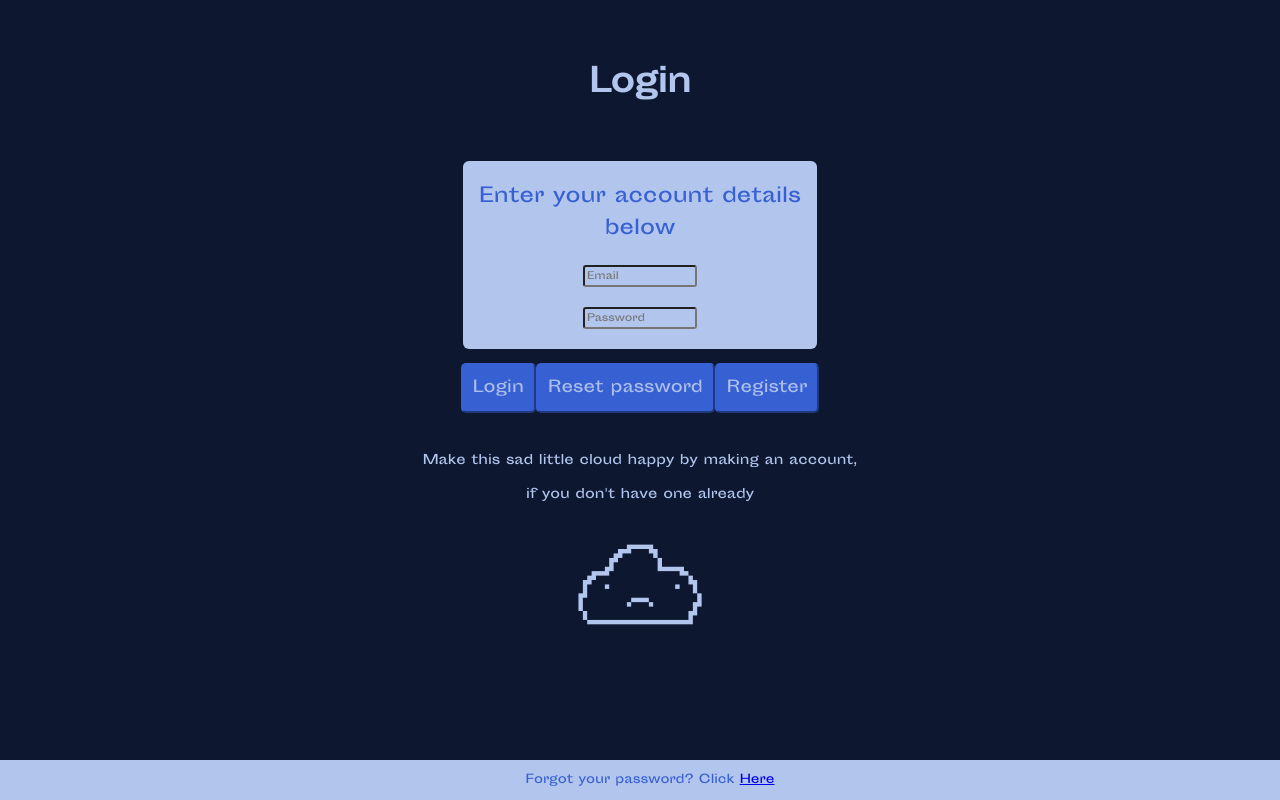
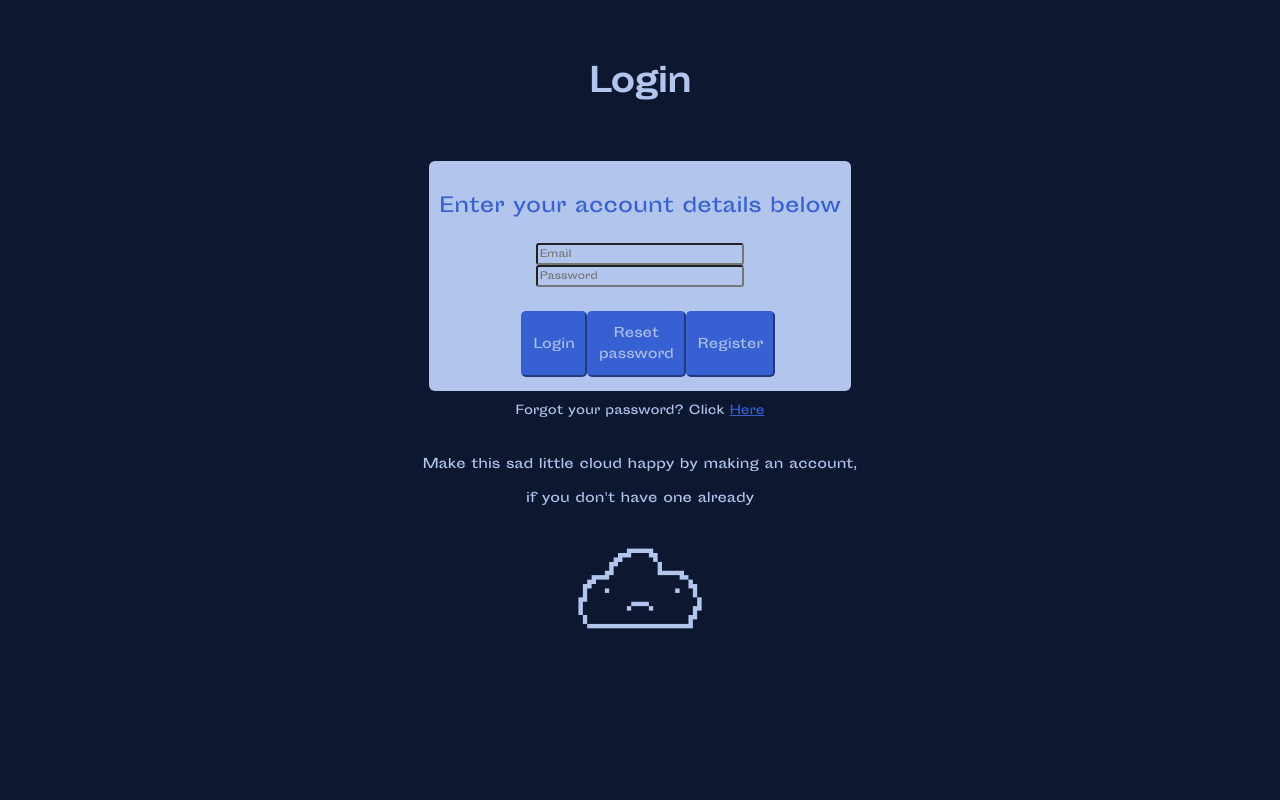
Before and after one commit to stamley/cloudwave, a Vue app: page /login in a window 1280 px wide. Built offline with nearby package versions, Linux system fonts and the light colour scheme; no server answers.

Commit message:
Footerfix
Allt är bra

```diff
--- a/src/App.vue
+++ b/src/App.vue
@@ -41,9 +41,11 @@ export default {
   /*height: 100vh;*/
   /*border: solid;*/
   background-color: rgb(13, 24, 48);
+
 }
 html{
   background-color: rgb(13, 24, 48);
+  overflow-x: hidden;
 }
 .profile-presenter {
   display: none;
--- a/src/views/CreateAccountView.vue
+++ b/src/views/CreateAccountView.vue
@@ -13,11 +13,12 @@
       <input type="password" placeholder="Synth Password" class="SyPassBox" v-model="synthPassword" />
 
       <button class="register" @click="registerUser">Register</button>
-      <footer>
-        Already registered? Log in
-        <router-link to="/login">Here</router-link>
-      </footer>
+
     </div>
+  </div>
+  <div class="footer">
+    Already registered? Log in
+    <router-link to="/login">Here</router-link>
   </div>
 </template>
 <script>
@@ -77,6 +78,19 @@ export default {
 
 
 <style scoped>
+.link{
+  color: rgb(55, 96, 211);
+}
+.footer{
+  width: 30%;
+  margin-left: auto;
+  margin-right: auto;
+  margin-top: 20px;
+  font-family: "Sporting", Helvetica;
+  font-size: 12px;
+  border-color: rgb(55, 96, 211);
+  color:rgb(178, 197, 237);
+}
 .container {
   display: grid;
   grid-template-columns: auto;
@@ -84,7 +98,7 @@ export default {
   grid-template-areas:
     "title"
     "signInBox";
-  width: 80%;
+  width: 60%;
   margin-right: auto;
   margin-left: auto;
   color: rgb(178, 197, 237);
@@ -94,10 +108,11 @@ export default {
   margin-top: 30px;
   grid-area: title;
   margin-bottom: 35px;
+  font-family: "Sporting", Helvetica;
 }
 
 .signInBox {
-  width: 50%;
+  width: 35%;
   margin-right: auto;
   margin-left: auto;
   grid-area: signInBox;
@@ -126,7 +141,7 @@ export default {
 }
 
 input {
-  width: 300px;
+  width: 60%;
   height: 15px;
   margin-left: auto;
   margin-right: auto;
--- a/src/views/EqualizerView.vue
+++ b/src/views/EqualizerView.vue
@@ -59,7 +59,7 @@ export default {
   border-radius: 6px;
   padding: 50px;
   margin: 10px auto;
-  max-inline-size: 625px;
+  max-inline-size: 639px;
   font-family: "Sporting", Helvetica;
 /*
   border: 3px solid whitesmoke;
--- a/src/views/FooterView.vue
+++ b/src/views/FooterView.vue
@@ -1,9 +1,11 @@
 <template>
-  <footer>
-    <h3>Copyright © {{ currentYear }} Group 2 . All rights reserved.</h3>
-    <h3>Stöööödd oss swish nummer : 0700310177</h3>
-  </footer>
-</template>
+  <div class="container">
+    <footer>
+      <h3>Copyright © {{ currentYear }} Group 2 . All rights reserved.</h3>
+      <h3>Stöööödd oss swish nummer : 0700310177</h3>
+    </footer>
+  </div>
+  </template>
 
 <script>
 export default {
@@ -15,20 +17,21 @@ export default {
 };
 </script>
 
-<style>
+<style scoped>
+.container {
+
+}
 footer {
   font-family: "Sporting", Helvetica;
   font-size: 12px;
-  background-color: rgb(178, 197, 237);
   border-color: rgb(55, 96, 211);
   color: rgb(55, 96, 211);
   background-color: rgb(178, 197, 237);
   padding: 10px;
   text-align: center;
   /*margin-top: auto;*/
-  position: fixed;
-  left: 0;
-  bottom: 0;
-  width: 100%;
+  position: absolute;
+  width:100%;
+  bottom:0;
 }
 </style>
--- a/src/views/LoginView.vue
+++ b/src/views/LoginView.vue
@@ -10,21 +10,22 @@
         class="passBox"
         v-model="password"
       />
+      <div class="accountButtons">
+        <button class="login" @click="loginUser">Login</button>
+        <button class="resPass">Reset password</button>
+        <button class="register" @click="registerUser">Register</button>
+      </div>
     </div>
-    <div class="accountButtons">
-      <button class="login" @click="loginUser">Login</button>
-      <button class="resPass">Reset password</button>
-      <button class="register" @click="registerUser">Register</button>
-      <footer>
-        Forgot your password? Click
-        <router-link to="/forgot-account">Here</router-link>
-      </footer>
-    </div>
+
     <!--<img
       src="https://i.gifer.com/origin/0d/0d6cf5b4980702758a616a14bed86e3a_w200.gif"
       alt="clouds gif"
       class="clouds"
     />-->
+    <div class="footer">
+      Forgot your password? Click
+      <router-link class="link" to="/forgot-account">Here</router-link>
+    </div>
     <div class="noAccountBox">
       <!--<p>Do you not have an account?</p>
       <p>
@@ -41,6 +42,7 @@
       /></a>
     </div>
   </div>
+
 </template>
 
 <script>
@@ -84,7 +86,18 @@ export default {
 </script>
 
 <style scoped>
-
+.link{
+  color: rgb(55, 96, 211);
+}
+.footer{
+  width: 30%;
+  margin-left: auto;
+  margin-right: auto;
+  font-family: "Sporting", Helvetica;
+  font-size: 12px;
+  border-color: rgb(55, 96, 211);
+  color:rgb(178, 197, 237);
+}
 .container {
   font-family: "Sporting", Helvetica;
   display: grid;
@@ -106,16 +119,16 @@ export default {
 }
 
 .signInBox {
-  width: 40%;
+  width: auto;
   background-color: rgb(178, 197, 237);
   color: rgb(55, 96, 211);
   border-radius: 6px;
+  padding: 10px;
   margin-right: auto;
   margin-left: auto;
   margin-bottom: 10px;
   grid-area: signInBox;
   display: grid;
-  grid-template-columns: auto;
   grid-template-rows: auto;
   grid-template-areas:
     "signInText signInText signInText"
@@ -125,11 +138,11 @@ export default {
 }
 
 .accountButtons {
-  width: auto;
   display: flex;
-  margin-right: auto;
-  margin-left: auto;
+  text-align: center;
+  margin-left: 25%;
   padding: 4px;
+
 }
 
 
@@ -140,11 +153,13 @@ export default {
 }
 
 input {
-  width: 100px;
+  width: 60%;
   background-color: rgb(178, 197, 237);
   border-radius: 3px;
   font-family: "Sporting", Helvetica;
   font-size: 10px;
+  margin-top: 0%;
+  margin-bottom: 0px;
 }
 
 input:focus {
@@ -153,7 +168,7 @@ input:focus {
 }
 
 .mailBox {
-  width: 30%;
+  width: 50%;
   height: 16px;
   grid-area: mailBox;
   margin-right: auto;
@@ -161,17 +176,17 @@ input:focus {
 }
 
 .passBox {
-  width: 30%;
+  width: 50%;
   height: 16px;
   grid-area: passBox;
   margin-right: auto;
   margin-left: auto;
-  margin-top: 20px;
   margin-bottom: 20px;
 }
 
 button {
   padding: 10px;
+  font-size: 13px;
 }
 
 .register {
```
